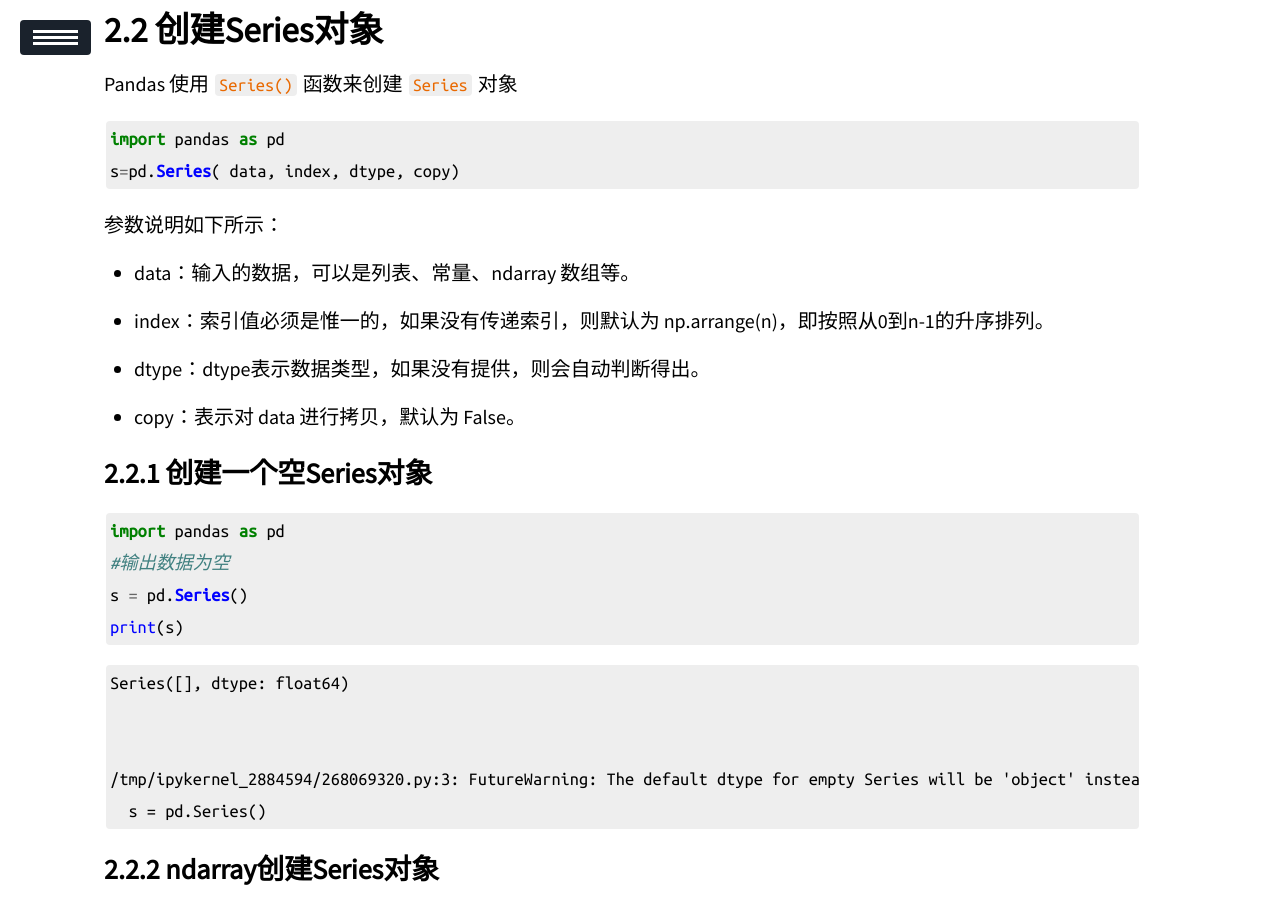
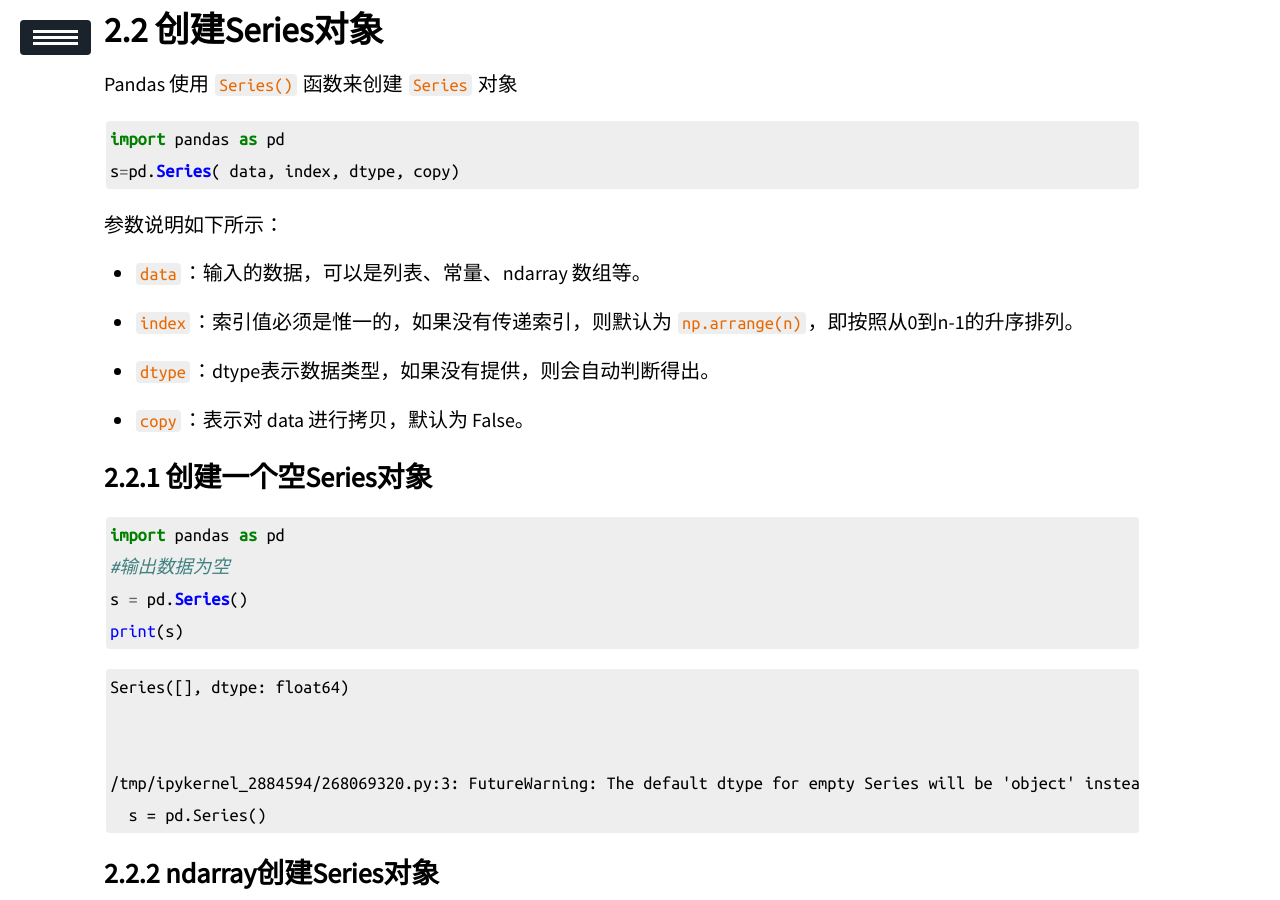
Before and after one commit to ssskz/ssskz.github.io, a Jekyll site: the page built from _posts/2023-2-28-Pandas.md, in a window 1280 px wide and 900 px high, scrolled down 2080 px. Built offline with Jekyll 4.4.1, drawn with Linux system fonts in a browser that asks for light colours; our own code applies the rules of GitHub Pages for plain Markdown files; a script that is not in the unit is left out; some of the changed text lies outside the part shown.

Commit message:
update
Signed-off-by: ssskz <12497590+ssskz@user.noreply.gitee.com>

````diff
--- a/_posts/2023-2-28-Pandas.md
+++ b/_posts/2023-2-28-Pandas.md
@@ -69,13 +69,13 @@ s=pd.Series( data, index, dtype, copy)
 
 参数说明如下所示：
 
-- data：输入的数据，可以是列表、常量、ndarray 数组等。
-
-- index：索引值必须是惟一的，如果没有传递索引，则默认为 np.arrange(n)，即按照从0到n-1的升序排列。
-
-- dtype：dtype表示数据类型，如果没有提供，则会自动判断得出。
-
-- copy：表示对 data 进行拷贝，默认为 False。
+- `data`：输入的数据，可以是列表、常量、ndarray 数组等。
+
+- `index`：索引值必须是惟一的，如果没有传递索引，则默认为 `np.arrange(n)`，即按照从0到n-1的升序排列。
+
+- `dtype`：dtype表示数据类型，如果没有提供，则会自动判断得出。
+
+- `copy`：表示对 data 进行拷贝，默认为 False。
 
 ###  创建一个空Series对象
 
@@ -135,10 +135,10 @@ print(s)
 ### dict创建Series对象
 
 把 dict 作为输入数据。如果没有传入索引时会按照字典的键来构造索引
-当传递了索引时需要将索引标签与字典中的值一一对应。
+
+当传递了索引时需要将索引标签与字典中的值一一对应
 
 没有传递索引时：
-
 
 ```python
 import pandas as pd
@@ -153,9 +153,7 @@ print(s)
     c    2.0
     dtype: float64
 
-
 传递了索引时：
-
 
 ```python
 import pandas as pd
@@ -175,7 +173,6 @@ print(s)
 ### 标量创建Series对象
 
 如果 data 是标量值，则必须提供索引，示例如下：
-
 
 ```python
 import pandas as pd
@@ -336,11 +333,19 @@ print(s['f'])
 
     KeyError: 'f'
 
-
 ## Series常用属性
 
 在下表列出了 Series 对象的常用属性：
-![image.png](attachment:image.png)
+
+| 名称   |  属性 |
+| axes  | 以列表的形式返回所有行索引标签 |
+| dtype | 返回对象的数据类型 |
+| empty | 返回一个空的 Series 对象 |
+| ndim  | 返回输入数据的维数|
+| size  | 返回输入数据的元素数量 |
+| values| 以ndarray 的形式返回 Series 对象 |
+| index | 返回一个Rangelndex对象，用来描述索引的取值范围  |
+
 
 现在随机创建一个series对象，用来演示上述属性
 
````
